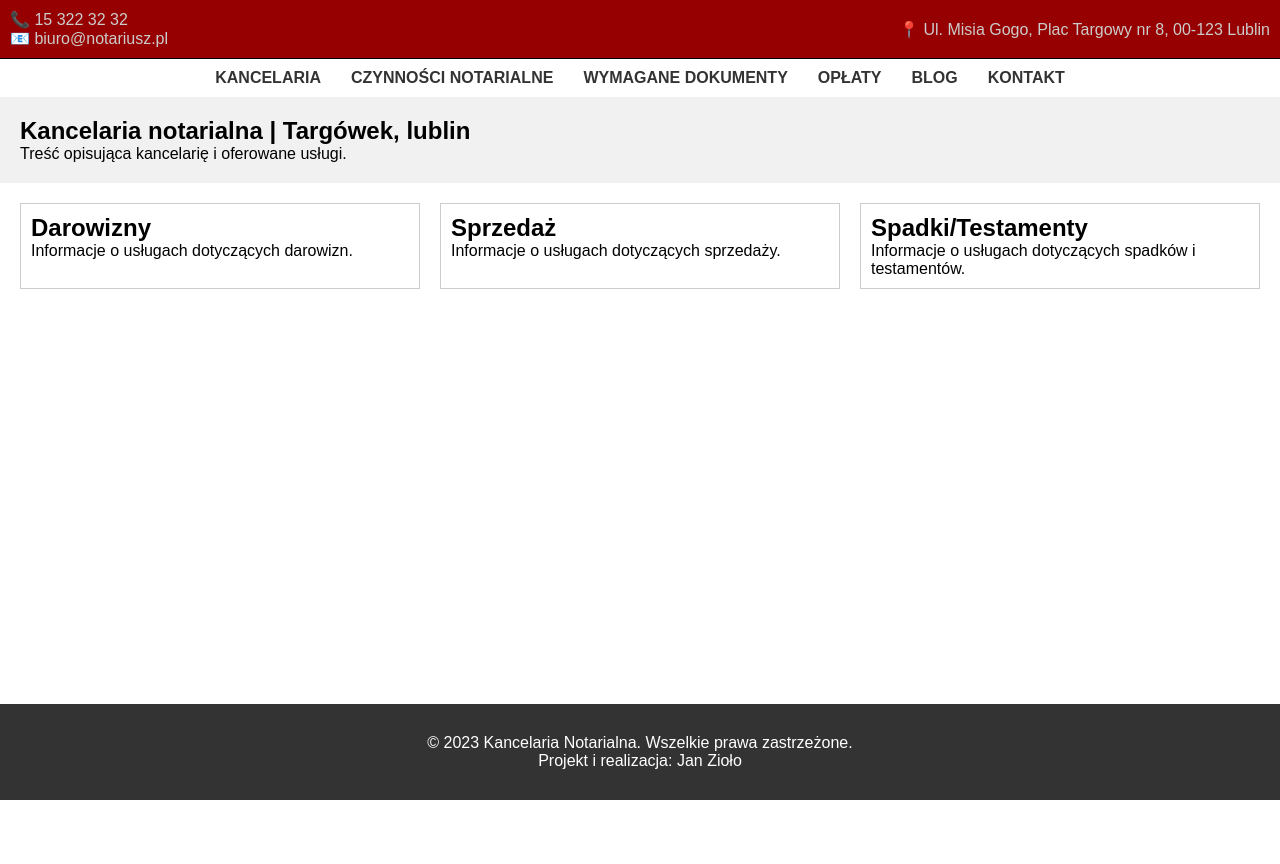
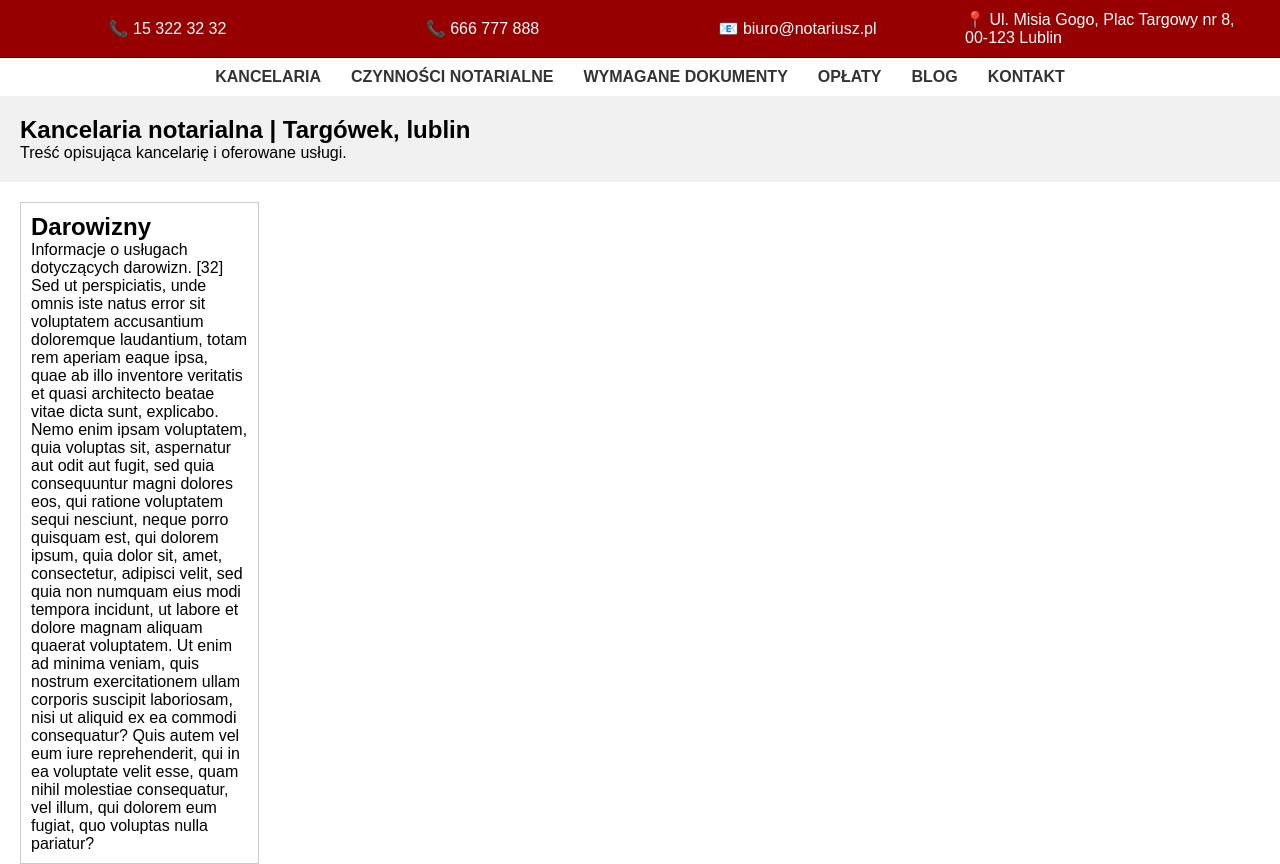
Before and after one commit to Ziol3k/KancelariaNotarialna, a plain HTML site: page index.html in a window 1280 px wide. Shown: the top 864 px of the page. Before the commit the page ends 800 px from the top, so only its background shows below. Drawn offline with Linux system fonts and the light colour scheme.

Commit message:
14.12.2023

```diff
--- a/css/style.css
+++ b/css/style.css
@@ -29,26 +29,17 @@ header {
 }
 
 .services {
+  width: 20%;
   display: grid;
-  grid-template-columns: repeat(3, 1fr);
   gap: 20px;
   padding: 20px;
+  flex-direction: column;
 }
 
 .service {
   background-color: white;
   border: 1px solid #ccc;
   padding: 10px;
-}
-
-footer {
-  background-color: #333;
-  color: white;
-  text-align: center;
-  padding: 10px;
-  position: absolute;
-  bottom: 0;
-  width: 100%;
 }
 
 
@@ -61,11 +52,17 @@ footer {
   border-bottom: 1px solid #000000;
 }
 
-.contact-info, .address {
+.contact-tel1,.contact-tel2, .contact-email, .address {
   display: flex;
-  flex-direction: column;
-  color: #cccccc;
+  justify-content: space-evenly; /* Równomierne rozmieszczenie elementów */
+  align-items: center;
+  flex: 1; /* Zapewnia, że oba kontenery zajmują równą przestrzeń */
+  color: #ffffff;
+  margin: 0 10px;
 }
+
+
+
 
 .logo {
   text-align: center;
@@ -73,6 +70,13 @@ footer {
 
 .logo img {
   max-height: 60px; /* Adjust as per your logo's dimensions */
+}
+
+.header-nav {
+  position: sticky;
+  top: 0; /* Ustawia 'nav' na samej górze strony */
+  background-color: inherit; /* Możesz ustawić konkretny kolor tła, jeśli jest to potrzebne */
+  z-index: 1000; /* Upewnia się, że 'nav' pozostaje na wierzchu innych elementów */
 }
 
 .header-nav ul {
@@ -92,6 +96,16 @@ footer {
   font-weight: bold;
 }
 
+footer {
+  background-color: #333;
+  color: white;
+  text-align: center;
+  padding: 10px;
+  position: relative;
+  bottom: 0;
+  width: 100%;
+}
+
 .footer-content {
   text-align: center;
   padding: 20px 0;
--- a/index.html
+++ b/index.html
@@ -10,8 +10,14 @@
 
 <header>
   <div class="header-top">
-    <div class="contact-info">
+
+    <div class="contact-tel1">
       <span>📞 15 322 32 32</span>
+    </div>
+    <div class="contact-tel2">
+      <span>📞 666 777 888</span>
+    </div>
+    <div class="contact-email">
       <span>📧 biuro@notariusz.pl</span>
     </div>
     <div class="address">
@@ -45,15 +51,18 @@
   <section class="services">
     <article class="service">
       <h2>Darowizny</h2>
-      <p>Informacje o usługach dotyczących darowizn.</p>
+      <p>Informacje o usługach dotyczących darowizn.
+        [32] Sed ut perspiciatis, unde omnis iste natus error sit voluptatem accusantium doloremque laudantium, totam rem aperiam eaque ipsa, quae ab illo inventore veritatis et quasi architecto beatae vitae dicta sunt, explicabo. Nemo enim ipsam voluptatem, quia voluptas sit, aspernatur aut odit aut fugit, sed quia consequuntur magni dolores eos, qui ratione voluptatem sequi nesciunt, neque porro quisquam est, qui dolorem ipsum, quia dolor sit, amet, consectetur, adipisci velit, sed quia non numquam eius modi tempora incidunt, ut labore et dolore magnam aliquam quaerat voluptatem. Ut enim ad minima veniam, quis nostrum exercitationem ullam corporis suscipit laboriosam, nisi ut aliquid ex ea commodi consequatur? Quis autem vel eum iure reprehenderit, qui in ea voluptate velit esse, quam nihil molestiae consequatur, vel illum, qui dolorem eum fugiat, quo voluptas nulla pariatur?</p>
     </article>
     <article class="service">
       <h2>Sprzedaż</h2>
-      <p>Informacje o usługach dotyczących sprzedaży.</p>
+      <p>Informacje o usługach dotyczących sprzedaży.
+      [32] Sed ut perspiciatis, unde omnis iste natus error sit voluptatem accusantium doloremque laudantium, totam rem aperiam eaque ipsa, quae ab illo inventore veritatis et quasi architecto beatae vitae dicta sunt, explicabo. Nemo enim ipsam voluptatem, quia voluptas sit, aspernatur aut odit aut fugit, sed quia consequuntur magni dolores eos, qui ratione voluptatem sequi nesciunt, neque porro quisquam est, qui dolorem ipsum, quia dolor sit, amet, consectetur, adipisci velit, sed quia non numquam eius modi tempora incidunt, ut labore et dolore magnam aliquam quaerat voluptatem. Ut enim ad minima veniam, quis nostrum exercitationem ullam corporis suscipit laboriosam, nisi ut aliquid ex ea commodi consequatur? Quis autem vel eum iure reprehenderit, qui in ea voluptate velit esse, quam nihil molestiae consequatur, vel illum, qui dolorem eum fugiat, quo voluptas nulla pariatur?</p>
     </article>
     <article class="service">
       <h2>Spadki/Testamenty</h2>
-      <p>Informacje o usługach dotyczących spadków i testamentów.</p>
+      <p>Informacje o usługach dotyczących spadków i testamentów.
+      [32] Sed ut perspiciatis, unde omnis iste natus error sit voluptatem accusantium doloremque laudantium, totam rem aperiam eaque ipsa, quae ab illo inventore veritatis et quasi architecto beatae vitae dicta sunt, explicabo. Nemo enim ipsam voluptatem, quia voluptas sit, aspernatur aut odit aut fugit, sed quia consequuntur magni dolores eos, qui ratione voluptatem sequi nesciunt, neque porro quisquam est, qui dolorem ipsum, quia dolor sit, amet, consectetur, adipisci velit, sed quia non numquam eius modi tempora incidunt, ut labore et dolore magnam aliquam quaerat voluptatem. Ut enim ad minima veniam, quis nostrum exercitationem ullam corporis suscipit laboriosam, nisi ut aliquid ex ea commodi consequatur? Quis autem vel eum iure reprehenderit, qui in ea voluptate velit esse, quam nihil molestiae consequatur, vel illum, qui dolorem eum fugiat, quo voluptas nulla pariatur?</p>
     </article>
     <!-- More services -->
   </section>
```
Also changed, not shown: 1 other file.
